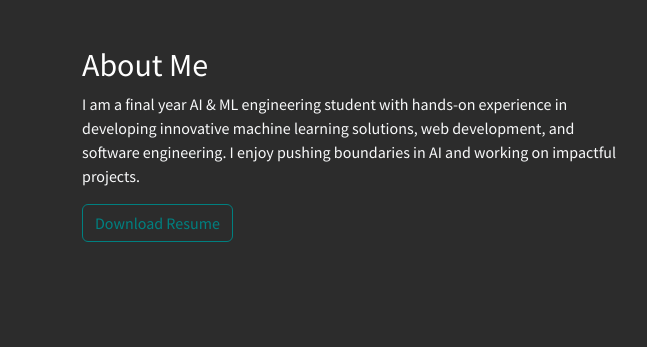
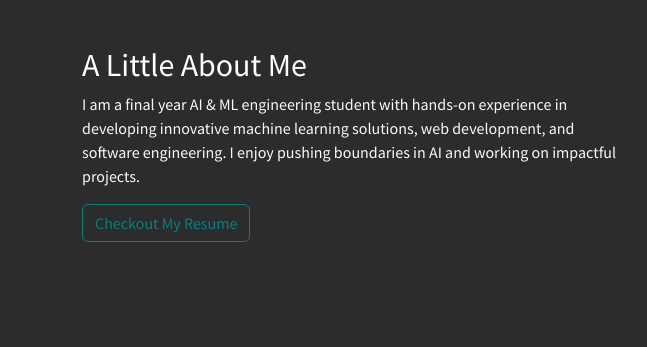
Before and after one commit to amoggh03/Portfolio, a plain HTML site: page index.html in a window 1280 px wide. Shown: the part 802-1149 px from the top of the page, 0-647 px from the left. Drawn offline with nearby package versions, Linux system fonts and the light colour scheme.

Commit message:
added resume

```diff
--- a/index.html
+++ b/index.html
@@ -43,9 +43,9 @@
     <div class="container">
         <div class="row">
             <div class="col-md-6">
-                    <h2 class="animated-text">About Me</h2>
+                <h2 class="animated-text">A Little About Me</h2>
                 <p>I am a final year AI & ML engineering student with hands-on experience in developing innovative machine learning solutions, web development, and software engineering. I enjoy pushing boundaries in AI and working on impactful projects.</p>
-                    <a href="resume.pdf" class="btn btn-outline-teal">Download Resume</a>
+                <a href="resume.pdf" class="btn btn-outline-teal" target="_blank">Checkout My Resume</a>
             </div>
             <div class="col-md-6">
                 <img src="profile.jpg" alt="Amoggha" class="img-fluid rounded-circle">
@@ -53,6 +53,7 @@
         </div>
     </div>
 </section>
+
 
     <!-- Skills Section -->
     <section id="skills" class="bg-light py-5">
```
Also changed, not shown: style.css (line endings or trailing spaces), 1 other file. Lines whose indentation alone changed are shown as unchanged.
